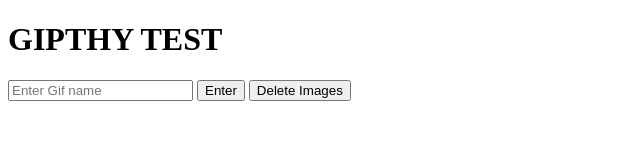
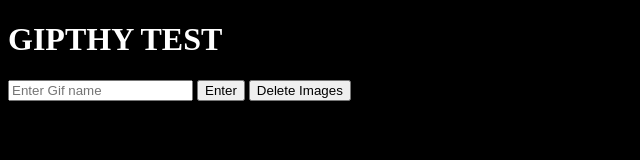
Before and after one commit to BlazeZNT/ajax-giphy-party, a plain HTML site: page ajax-giphy-party/index.html in a window 1280 px wide. Shown: the whole page, without its empty margins (0-640 px from the left). Drawn offline with nearby package versions, Linux system fonts and the light colour scheme.

Commit message:
add css file and add background

```diff
--- a/ajax-giphy-party/index.html
+++ b/ajax-giphy-party/index.html
@@ -3,6 +3,7 @@
 	<head>
 		<meta charset="UTF-8" />
 		<title>Giphy Party!</title>
+		<link rel="stylesheet" href="style.css" />
 	</head>
 
 	<body>
--- /dev/null
+++ b/ajax-giphy-party/style.css
@@ -0,0 +1,7 @@
+body {
+	background-color: black;
+}
+
+h1 {
+	color: white;
+}
```
